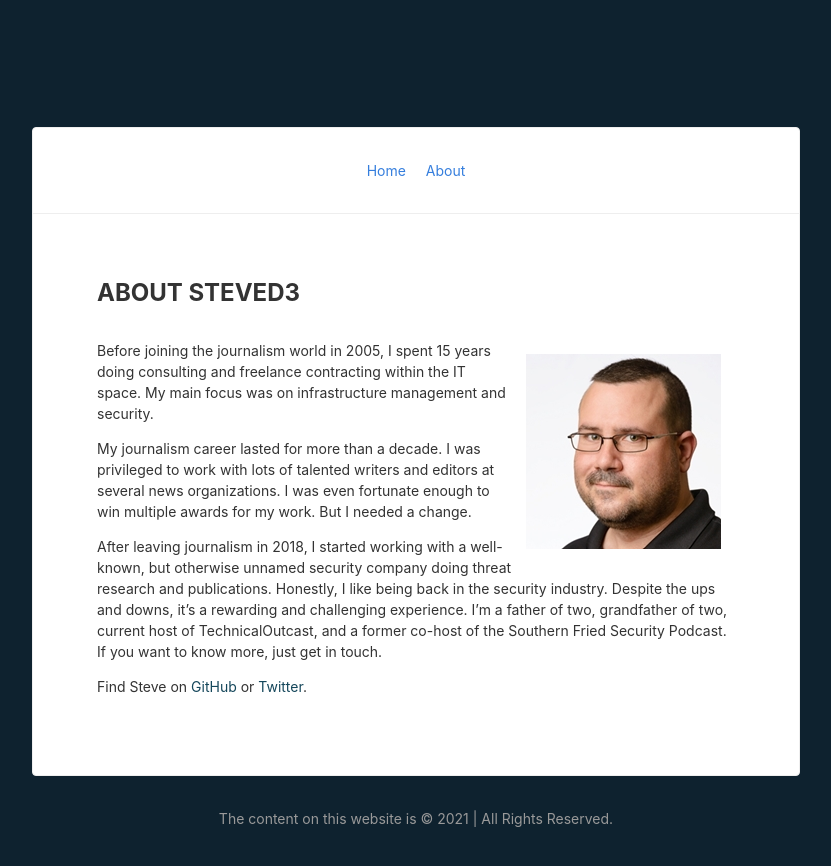
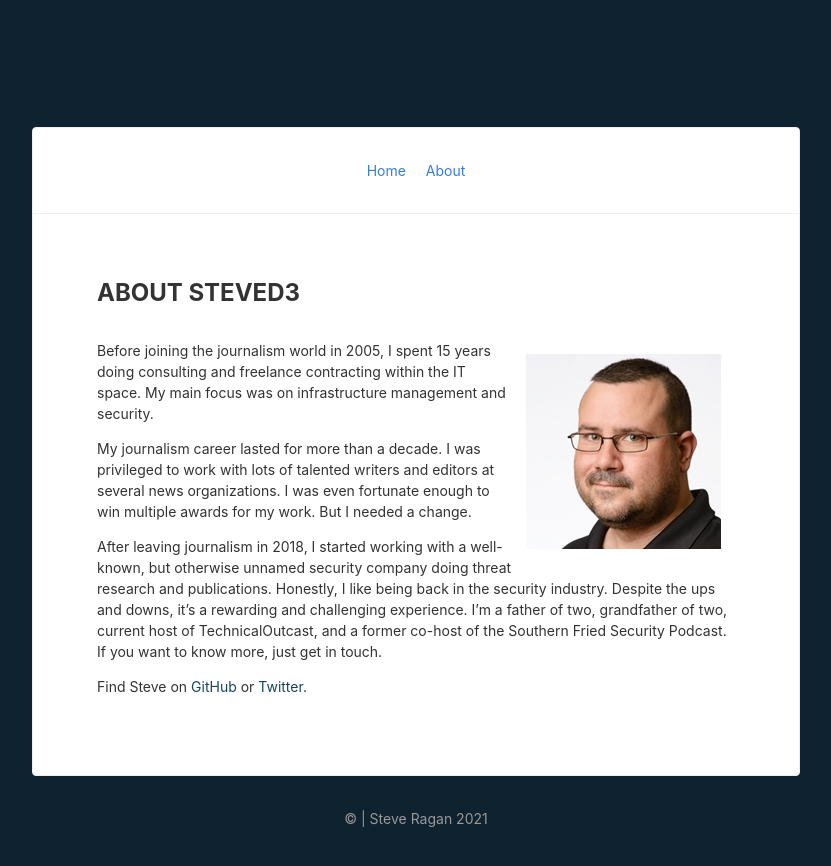
Before and after one commit to SteveD3/steved3.github.io, a Jekyll site: the page built from about.md, in a window 1280 px wide. Shown: the top 866 px of the page, without its empty margins (224-1055 px from the left). Built offline with Jekyll 4.4.1, drawn with Linux system fonts in a browser that asks for light colours; nearby versions of some CDN libraries.

Commit message:
Update default.html

```diff
--- a/_layouts/default.html
+++ b/_layouts/default.html
@@ -58,7 +58,7 @@
       {% if is_post %}{% include pagination.html %}{% endif %}
     </div>
     <footer class="mw7 center tc pt3 pb4 silver">
-    The content on this website is &copy; {{ site.name }} {{ site.time | date: '%Y' }} | All Rights Reserved.<br>
+    &copy; {{ site.name }} | Steve Ragan {{ site.time | date: '%Y' }}<br>
     </footer>
   </body>
 </html>
```
